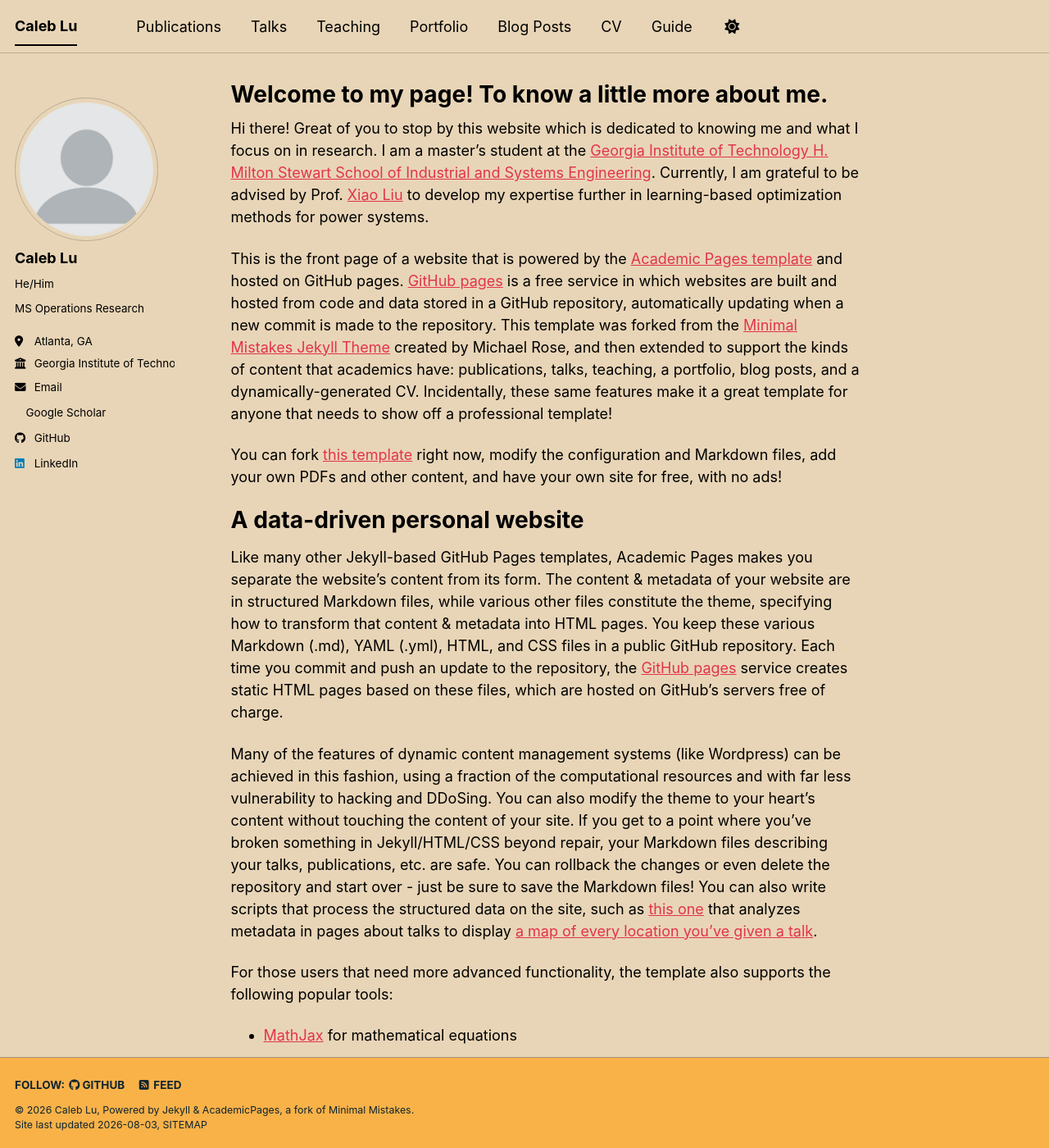
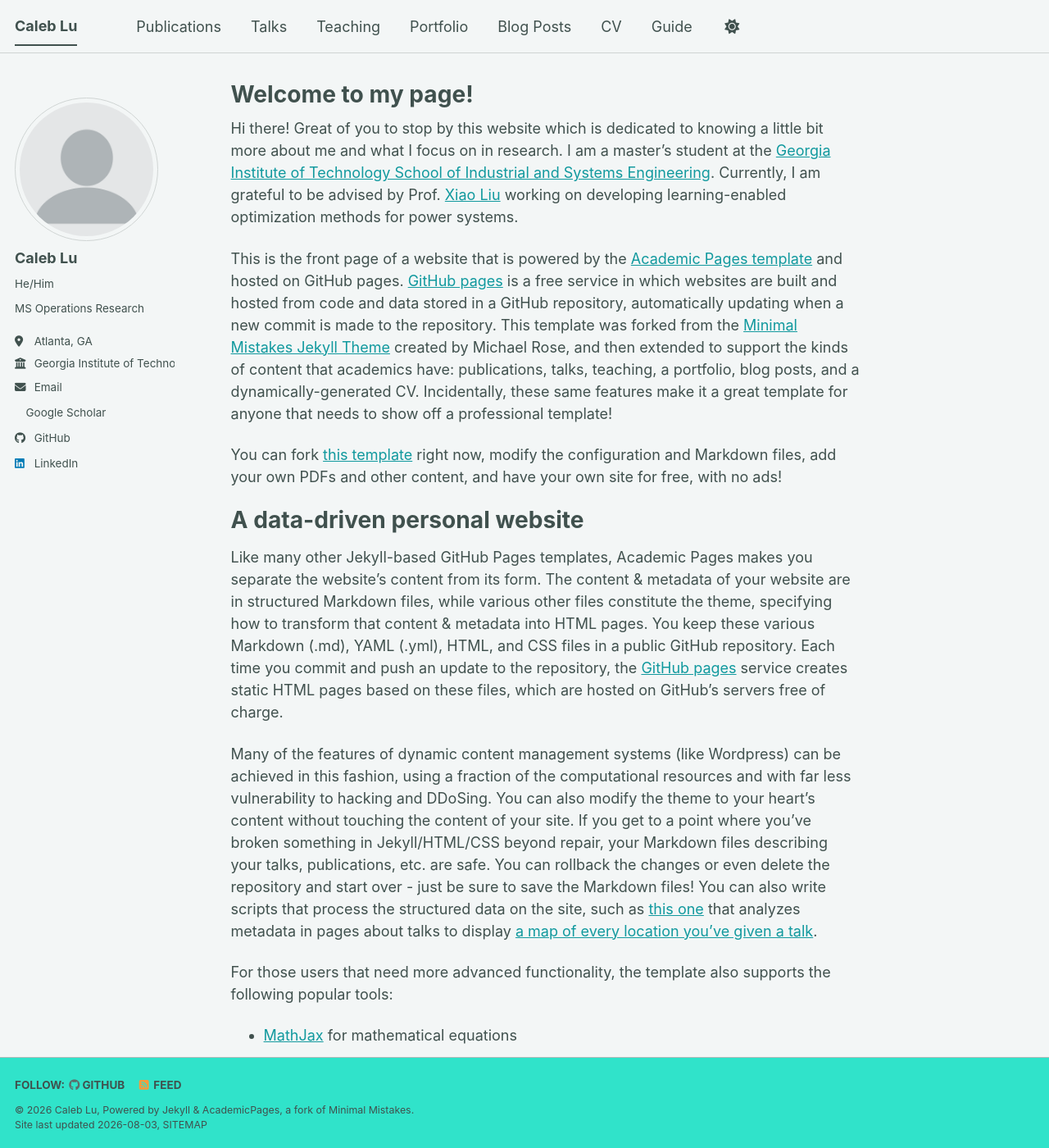
Before and after one commit to clu360/clu360.github.io, a Jekyll site: the page built from _pages/about.md, in a window 1280 px wide and 1400 px high. Shown: the whole window at 82% size. Built offline with Jekyll 4.4.1, drawn with Linux system fonts in a browser that asks for light colours; a style sheet for code colours, icons or effects is not loaded.

Commit message:
Change background

```diff
--- a/_config.yml
+++ b/_config.yml
@@ -8,7 +8,7 @@
 
 # Basic Site Settings
 locale                   : "en-US"
-site_theme               : "sunrise" # The available themes options are "default", "air", "sunrise", "mint", "dirt" and "contrast"
+site_theme               : "mint" # The available themes options are "default", "air", "sunrise", "mint", "dirt" and "contrast"
 title                    : "Caleb Lu"
 title_separator          : "-"
 name                     : &name "Caleb Lu"
--- a/_pages/about.md
+++ b/_pages/about.md
@@ -1,12 +1,12 @@
 ---
 permalink: /
-title: "Welcome to my page! To know a little more about me."
+title: "Welcome to my page!"
 author_profile: true
 redirect_from:
   - /about/
   - /about.html
 ---
-Hi there! Great of you to stop by this website which is dedicated to knowing me and what I focus on in research. I am a master's student at the [Georgia Institute of Technology H. Milton Stewart School of Industrial and Systems Engineering](https://www.isye.gatech.edu/). Currently, I am grateful to be advised by Prof. [Xiao Liu](https://sites.google.com/site/liuxiaosite1/team?authuser=0) to develop my expertise further in learning-based optimization methods for power systems.
+Hi there! Great of you to stop by this website which is dedicated to knowing a little bit more about me and what I focus on in research. I am a master's student at the [Georgia Institute of Technology School of Industrial and Systems Engineering](https://www.isye.gatech.edu/). Currently, I am grateful to be advised by Prof. [Xiao Liu](https://sites.google.com/site/liuxiaosite1/team?authuser=0) working on developing learning-enabled optimization methods for power systems.
 
 This is the front page of a website that is powered by the [Academic Pages template](https://github.com/academicpages/academicpages.github.io) and hosted on GitHub pages. [GitHub pages](https://pages.github.com) is a free service in which websites are built and hosted from code and data stored in a GitHub repository, automatically updating when a new commit is made to the repository. This template was forked from the [Minimal Mistakes Jekyll Theme](https://mmistakes.github.io/minimal-mistakes/) created by Michael Rose, and then extended to support the kinds of content that academics have: publications, talks, teaching, a portfolio, blog posts, and a dynamically-generated CV. Incidentally, these same features make it a great template for anyone that needs to show off a professional template!
 
```
